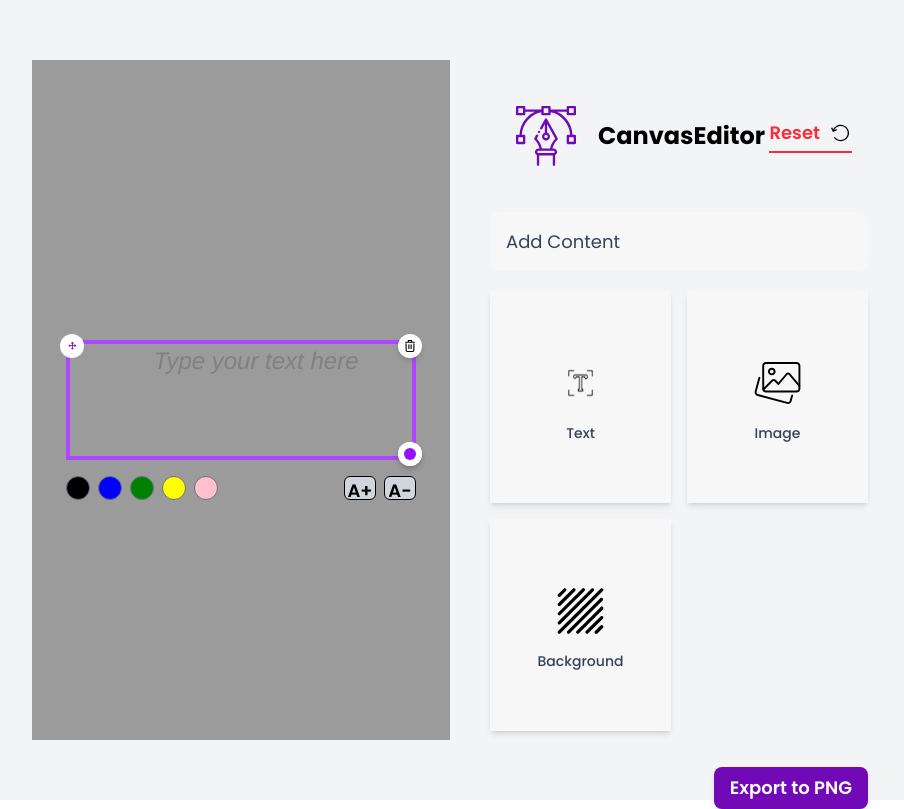
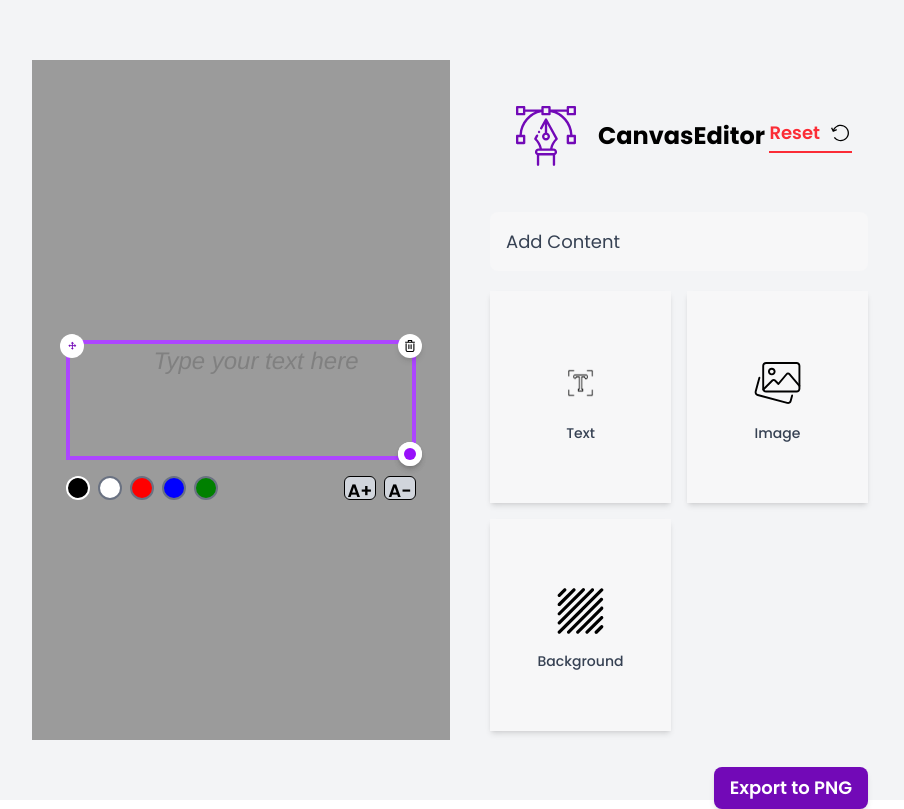
Before and after one commit to Boar-ingCode/CanvasEditor, a React (Vite) app: page / in a window 1280 px wide. Both pictures are taken after a click on the element "Text". Shown: the whole page, without its empty margins (180-1084 px from the left). Built offline with nearby package versions, Linux system fonts and the light colour scheme.

Commit message:
Add feature to color buttons

```diff
--- a/src/components/TextInput.tsx
+++ b/src/components/TextInput.tsx
@@ -190,7 +190,7 @@ const TextInput: React.FC<TextInputProps> = ({ content, setContent, onDelete })
                   value={content}
                   onChange={setContent}
                   modules={modules}
-                  placeholder="Type your text here" // ✅ Built-in Quill Placeholder
+                  placeholder="Type your text here"
                   className="h-full ql-container-fixed border-none outline-none focus:ring-0 custom-quill-placeholder"
                   style={{
                     color: textColor,
@@ -202,15 +202,21 @@ const TextInput: React.FC<TextInputProps> = ({ content, setContent, onDelete })
             </div>
           </ResizableBox>
 
-          {/* ✅ Color & Font Size Buttons */}
+         {/* ✅ Color & Font Size Buttons */}
           {isFocused && (
             <div className="absolute bottom-[-40px] flex gap-4 w-full justify-between">
               {/* Text Color Options */}
               <div className="flex gap-2">
-                {["black", "blue", "green", "yellow", "pink"].map((color, index) => (
+                {["black", "white", "red", "blue", "green"].map((color, index) => (
                   <button
                     key={index}
-                    className="w-6 h-6 rounded-full border border-gray-500 hover:opacity-75 transition"
+                    className={`w-6 h-6 rounded-full border-2 transition ${
+                      textColor === color
+                        ? color === "white"
+                          ? "border-black"
+                          : "border-white"
+                        : "border-gray-500"
+                    }`}
                     style={{ backgroundColor: color }}
                     onClick={() => setTextColor(color)}
                   />
```
